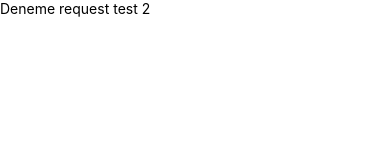
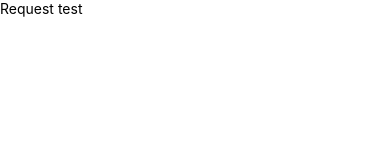
Before and after one commit to Pakurii/FastAndHealthy, a React Native app: screen / in a window 390 px wide. Shown: the top 160 px of the page. Built offline with nearby package versions, Linux system fonts and the light colour scheme.

Commit message:
İzin test

```diff
--- a/src/App.js
+++ b/src/App.js
@@ -3,7 +3,7 @@ import React from 'react';
 const App = () => {
   return (
     <View>
-      <Text>Deneme request test 2</Text>
+      <Text>Request test </Text>
     </View>
   );
 };
```
